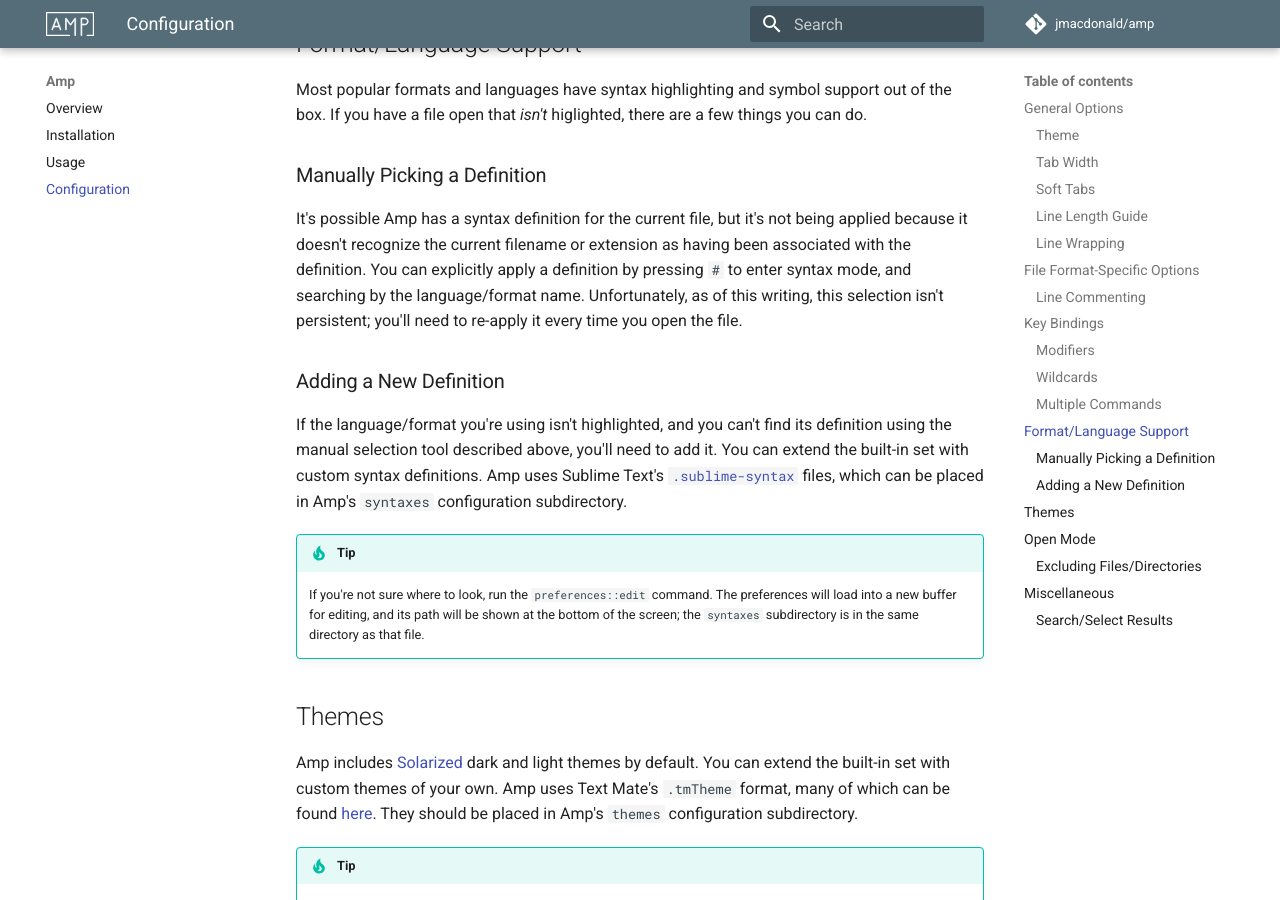
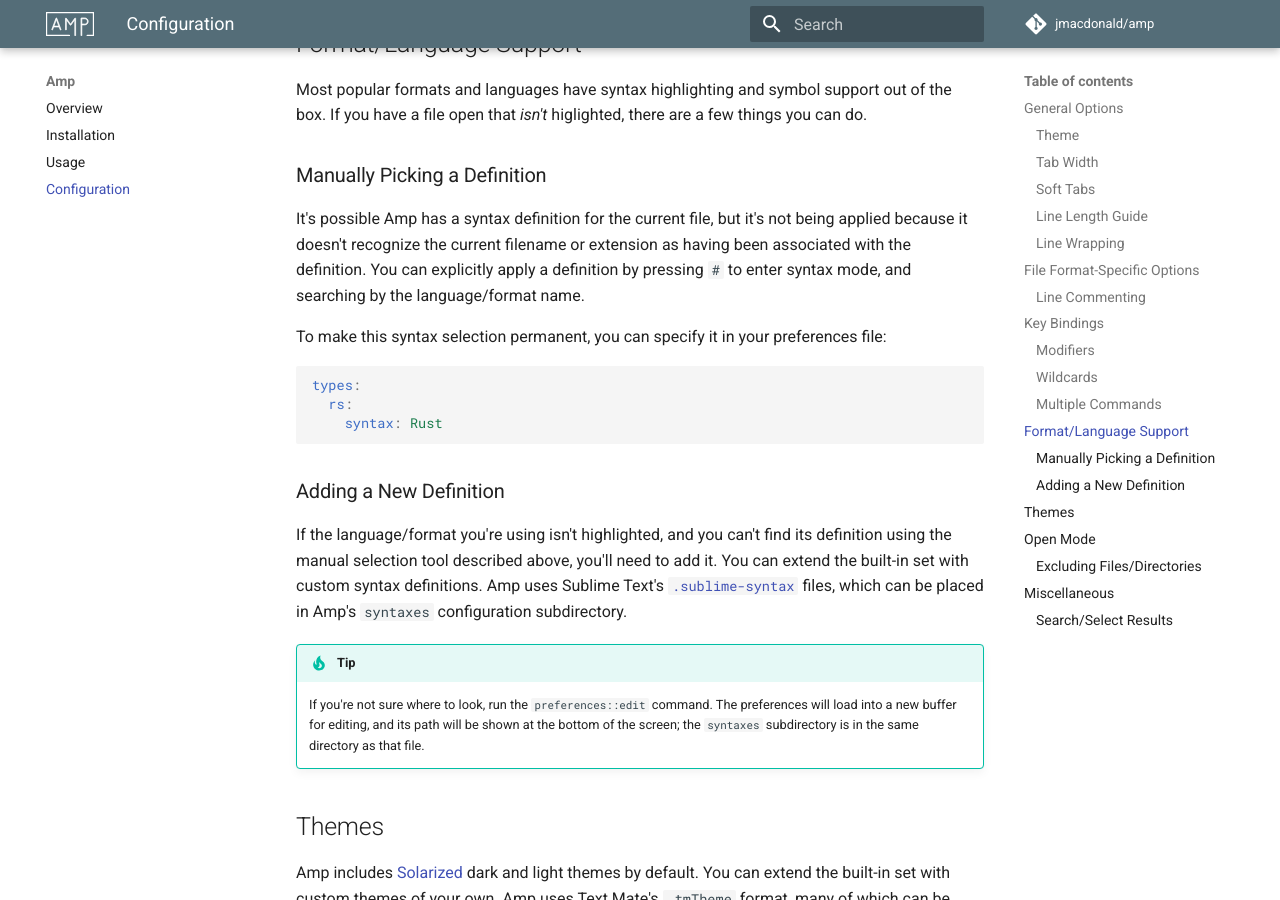
Before and after one commit to jmacdonald/amp, an MkDocs documentation site: the page built from documentation/pages/configuration.md, in a window 1280 px wide and 900 px high, scrolled down 3487 px. Built offline with MkDocs 1.6.1 and Material for MkDocs 9.7.7, drawn with Linux system fonts in a browser that asks for light colours; comment, search, counter and statistics services are not loaded; old or Windows-style settings are respelled for this version of MkDocs.

Commit message:
Update documentation on how to permanently set a syntax selection.

````diff
--- a/documentation/pages/configuration.md
+++ b/documentation/pages/configuration.md
@@ -154,7 +154,15 @@ Most popular formats and languages have syntax highlighting and symbol support o
 
 ### Manually Picking a Definition
 
-It's possible Amp has a syntax definition for the current file, but it's not being applied because it doesn't recognize the current filename or extension as having been associated with the definition. You can explicitly apply a definition by pressing `#` to enter syntax mode, and searching by the language/format name. Unfortunately, as of this writing, this selection isn't persistent; you'll need to re-apply it every time you open the file.
+It's possible Amp has a syntax definition for the current file, but it's not being applied because it doesn't recognize the current filename or extension as having been associated with the definition. You can explicitly apply a definition by pressing `#` to enter syntax mode, and searching by the language/format name.
+
+To make this syntax selection permanent, you can specify it in your preferences file:
+
+```yaml
+types:
+  rs:
+    syntax: Rust
+```
 
 ### Adding a New Definition
 
````
